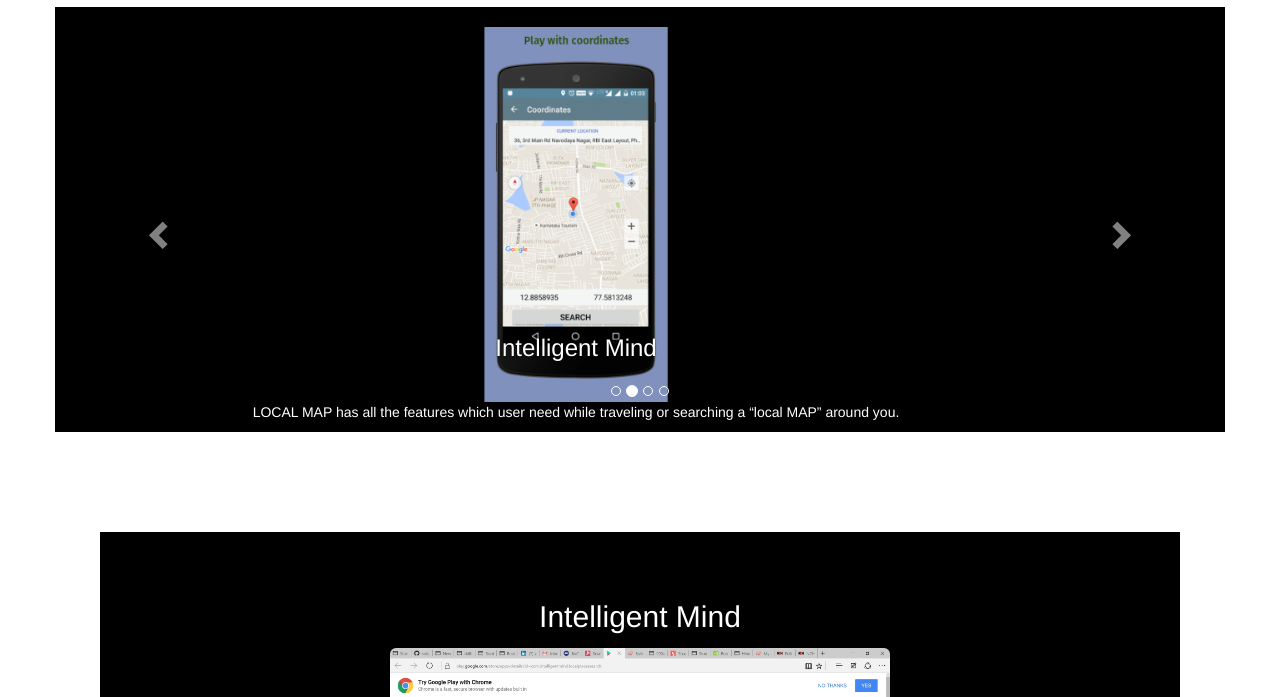
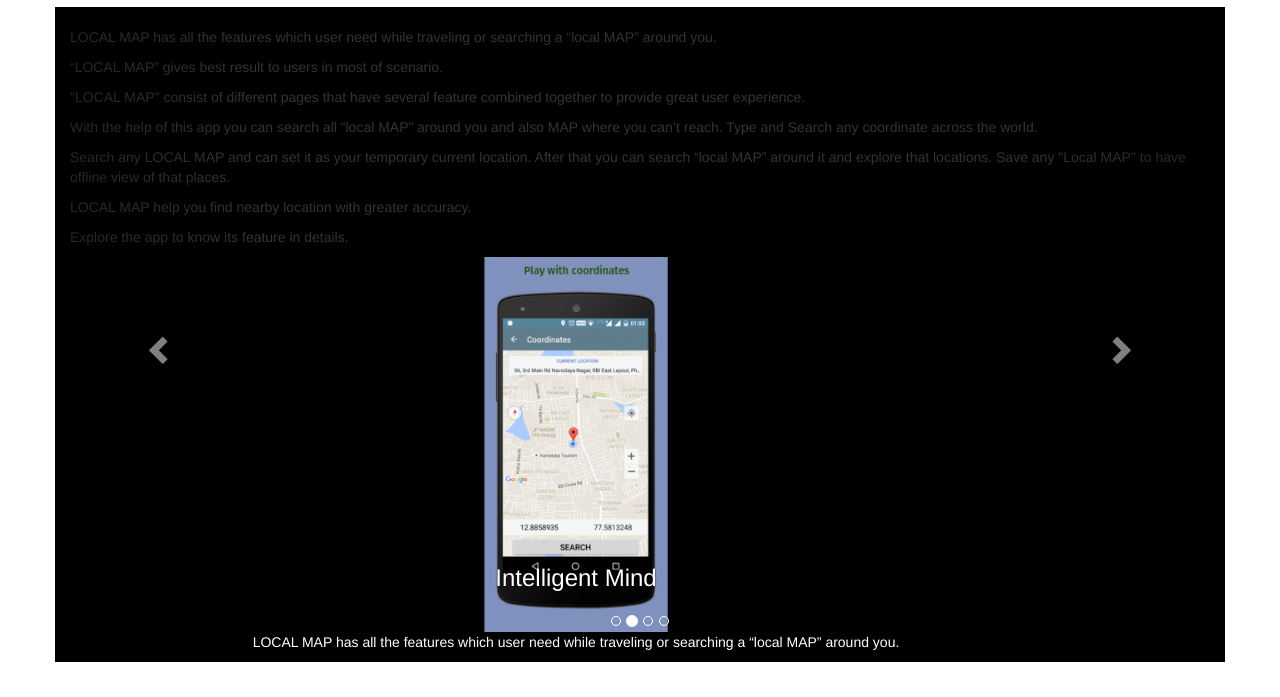
Before and after one commit to aster28/Assignment, a plain HTML site: page index.html in a window 1280 px wide. Shown: the part 103-800 px from the top of the page. Drawn offline with nearby package versions, Linux system fonts and the light colour scheme.

Commit message:
Update index.html

```diff
--- a/index.html
+++ b/index.html
@@ -54,7 +54,20 @@
   <br>
   <div id="myCarousel" class="carousel slide" data-ride="carousel">
     <!-- Indicators -->
-    <ol class="carousel-indicators">
+<div class="content">
+  <p>LOCAL MAP has all the features which user need while traveling or searching a “local MAP” around you.<p>
+<p>“LOCAL MAP” gives best result to users in most of scenario.</p>
+<p>"LOCAL MAP" consist of different pages that have several feature combined together to provide great user experience.</p>
+<p>With the help of this app you can search all “local MAP” around you and also MAP where you can’t reach.
+Type and Search any coordinate across the world.</p>
+<p>Search any LOCAL MAP and can set it as your temporary current location. After that you can search “local MAP” around it and explore that locations.
+Save any "Local MAP" to have offline view of that places.</p>
+<p>LOCAL MAP help you find nearby location with greater accuracy.</p>
+<p>Explore the app to know its feature in details.
+</p>
+
+
+</div>    <ol class="carousel-indicators">
       <li data-target="#myCarousel" data-slide-to="0" class="active"></li>
       <li data-target="#myCarousel" data-slide-to="1"></li>
       <li data-target="#myCarousel" data-slide-to="2"></li>
```
